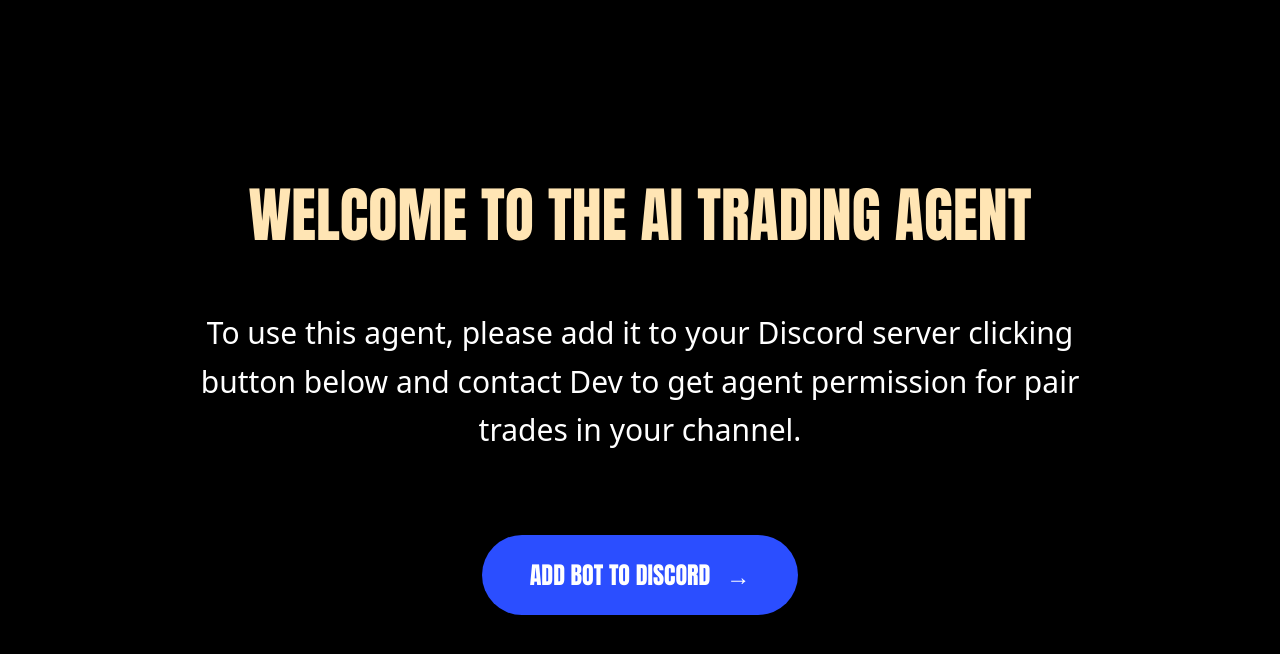
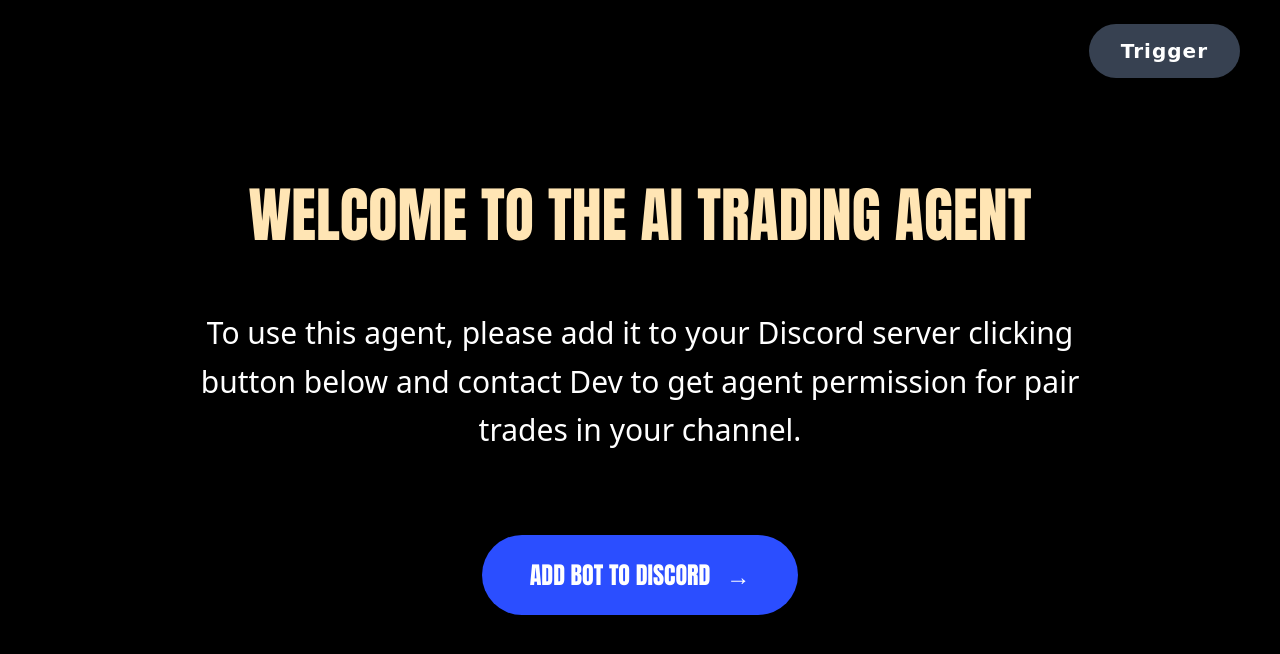
Before and after one commit to Yadheedhya06/ai-agent-pair-trader, a Next.js app: page / in a window 1280 px wide. Shown: the top 654 px of the page. Built offline with nearby package versions, Linux system fonts and the light colour scheme.

Commit message:
add trigger

```diff
--- a/src/app/globals.css
+++ b/src/app/globals.css
@@ -8,8 +8,116 @@
     padding: 0;
 }
 
-/* Optional: Add a custom font if you want to match exactly */
 @font-face {
     font-family: 'Impact';
     src: local('Impact');
 }
+
+.trigger-button {
+    top: 1rem;
+    right: 1rem;
+    z-index: 50;
+}
+
+
+.trigger-button-container {
+    position: fixed;
+    top: 1.5rem;
+    right: 2.5rem;
+    z-index: 50;
+    display: flex;
+    flex-direction: column;
+    align-items: center;
+    gap: 0.5rem;
+}
+
+.loading-dots {
+    position: relative;
+    display: flex;
+    gap: 5px;
+    align-items: center;
+}
+
+.success-checkmark {
+    position: relative;
+    display: flex;
+    align-items: center;
+}
+
+.loading-dots span {
+    width: 10px;
+    height: 10px;
+    border-radius: 50%;
+    background-color: #4B5563;
+    animation: dotAnimation 1.4s infinite ease-in-out both;
+}
+
+.loading-dots span:nth-child(1) {
+    animation-delay: -0.32s;
+}
+
+.loading-dots span:nth-child(2) {
+    animation-delay: -0.24s;
+}
+
+.loading-dots span:nth-child(3) {
+    animation-delay: -0.16s;
+}
+
+.loading-dots span:nth-child(4) {
+    animation-delay: -0.08s;
+}
+
+@keyframes dotAnimation {
+
+    0%,
+    80%,
+    100% {
+        background-color: #4B5563;
+    }
+
+    40% {
+        background-color: #9CA3AF;
+    }
+}
+
+.success-checkmark {
+    display: flex;
+    align-items: center;
+    animation: fadeIn 0.3s ease-in-out;
+}
+
+@keyframes fadeIn {
+    from {
+        opacity: 0;
+    }
+
+    to {
+        opacity: 1;
+    }
+}
+
+.success-checkmark {
+    display: flex;
+    align-items: center;
+    opacity: 0;
+    animation: fadeInOut 2s ease-in-out;
+}
+
+@keyframes fadeInOut {
+    0% {
+        opacity: 0;
+    }
+
+    20% {
+        opacity: 1;
+    }
+
+    80% {
+        opacity: 1;
+    }
+
+    100% {
+        opacity: 0;
+    }
+}
--- a/src/app/page.tsx
+++ b/src/app/page.tsx
@@ -1,6 +1,63 @@
+'use client';
+import { useState } from 'react';
+
 export default function Home() {
+    const [isLoading, setIsLoading] = useState(false);
+    const [isSuccess, setIsSuccess] = useState(false);
+
+    const handleTrigger = async () => {
+        setIsLoading(true);
+        setIsSuccess(false);
+        try {
+            const response = await fetch('/api/cron/discord');
+            if (!response.ok) {
+                throw new Error('Failed to trigger');
+            }
+            setIsSuccess(true);
+            setTimeout(() => {
+                setIsSuccess(false);
+            }, 2300);
+            console.log('Trigger successful');
+        } catch (error) {
+            console.error('Trigger failed:', error);
+        } finally {
+            setIsLoading(false);
+        }
+    };
     return (
         <main className="min-h-screen flex flex-col items-center justify-center p-8 text-center bg-black">
+            <div className="trigger-button-container">
+                <button
+                    onClick={handleTrigger}
+                    className="trigger-button bg-gray-700 text-white px-8 py-3 rounded-full hover:bg-gray-600 transition-all"
+                    style={{
+                        fontFamily: '"Comic Sans MS", cursive',
+                        fontWeight: 'bold',
+                        fontSize: '1.25rem',
+                        letterSpacing: '0.05em'
+                    }}
+                >
+                    Trigger
+                </button>
+                {isLoading && (
+                    <div className="loading-dots">
+                        <span></span>
+                        <span></span>
+                        <span></span>
+                        <span></span>
+                    </div>
+                )}
+                {isSuccess && !isLoading && (
+                    <div className="success-checkmark">
+                        <svg viewBox="0 0 24 24" className="w-6 h-6 text-green-500">
+                            <path
+                                fill="currentColor"
+                                d="M9 16.17L4.83 12l-1.42 1.41L9 19 21 7l-1.41-1.41L9 16.17z"
+                            />
+                        </svg>
+                    </div>
+                )}
+            </div>
             <div className="max-w-4xl mx-auto">
                 <h1 className="text-[#FFE5B4] text-6xl font-bold mb-16" style={{ fontFamily: 'Impact, sans-serif' }}>
                     WELCOME TO THE AI TRADING AGENT
```
